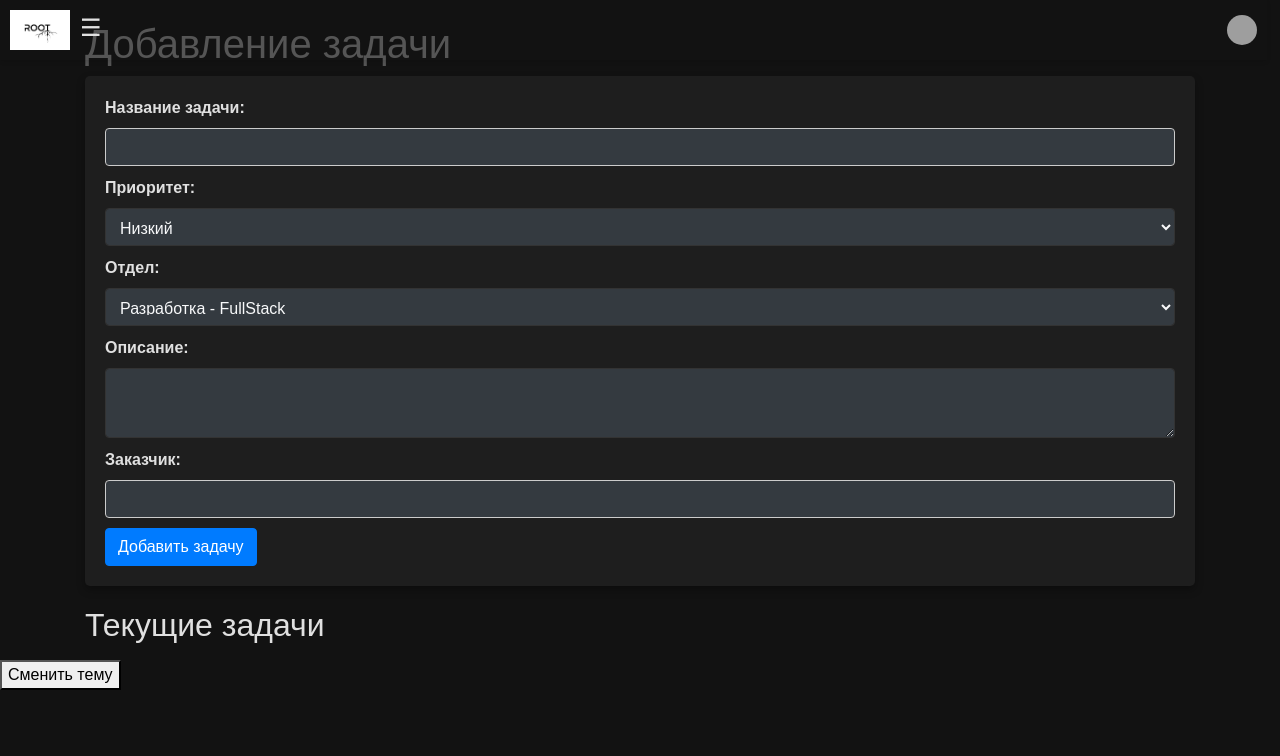
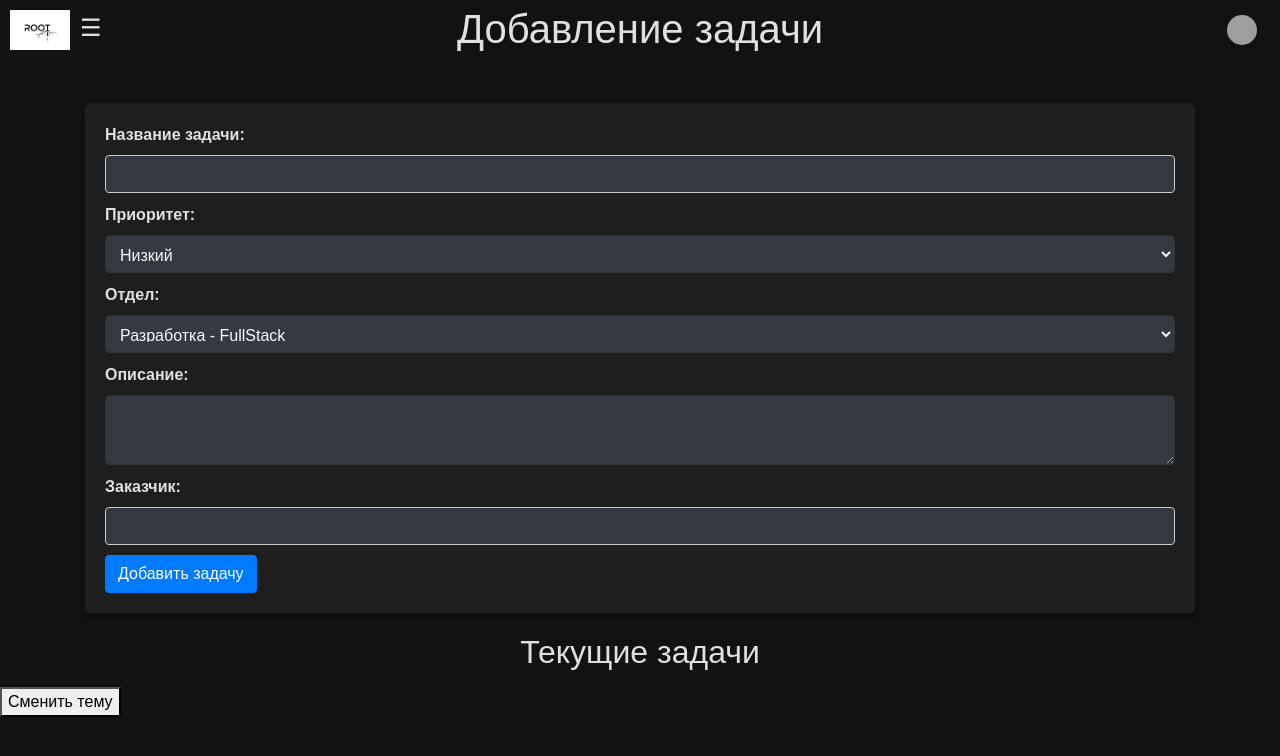
Before and after one commit to LiC3MeR/todo_bot, a Flask app: template templates/index.html in a window 1280 px wide. Shown: the top 756 px of the page. Run offline with Flask 3, Linux system fonts and the light colour scheme; the template is opened without the code that fills it, so the values that code supplies are empty; the visitor is signed in with stand-in values (Sample User, id 1); data comes from the database, SQL or seed files in the repository; some libraries are stand-ins or nearby versions; grey boxes are pictures that could not be loaded.

Commit message:
мини правка стилей

```diff
--- a/static/stylemenu.css
+++ b/static/stylemenu.css
@@ -124,6 +124,11 @@ ul.menu li a:hover {
     text-align: center;
     padding-bottom: 5px;
     border-bottom: 1px solid #ccc;
+}
+
+.container h2 {
+    text-align: center;
+    margin-top: 0px;
 }
 
 .menu a {
--- a/templates/delete_task.html
+++ b/templates/delete_task.html
@@ -50,7 +50,15 @@
         {% block content %}{% endblock %}
     </div>
 <body>
-    <h1>Удалить задачи</h1>
+<style>
+    .deltask {
+        color: white;
+        text-align: center;
+        margin-bottom: 20px;
+        margin-top: -20px;
+    }
+</style>
+    <h1 class="deltask">Удалить задачи</h1>
     <form id="deleteForm">
         {% for task in tasks %}
             <div>
--- a/templates/index.html
+++ b/templates/index.html
@@ -10,6 +10,14 @@
     <title>TaskList SYSADM</title>
 </head>
 <body class="dark-mode">
+<style>
+    .container h1 {
+        text-align: center;
+        margin-top: -15px;
+        margin-bottom: 50px;
+        color: #e0e0e0;
+    }
+</style>
     <header>
         <div class="logo">
             <img src="/static/logo.jpg" alt="Логотип">
--- a/templates/task_board.html
+++ b/templates/task_board.html
@@ -56,9 +56,16 @@
         {% block content %}{% endblock %}
     </div>
 <body>
+<style>
+    .container h1 {
+        text-align: center;
+        margin-top: -15px;
+        margin-bottom: 50px;
+        color: #e0e0e0;
+    }
+</style>
     <div class="container">
-        <h1 class="text-center my-4">Доска задач</h1>
-
+        <h1>Доска задач</h1>
         <div class="task-form">
             <h4>Создать новую задачу</h4>
             <form id="taskForm">
```
